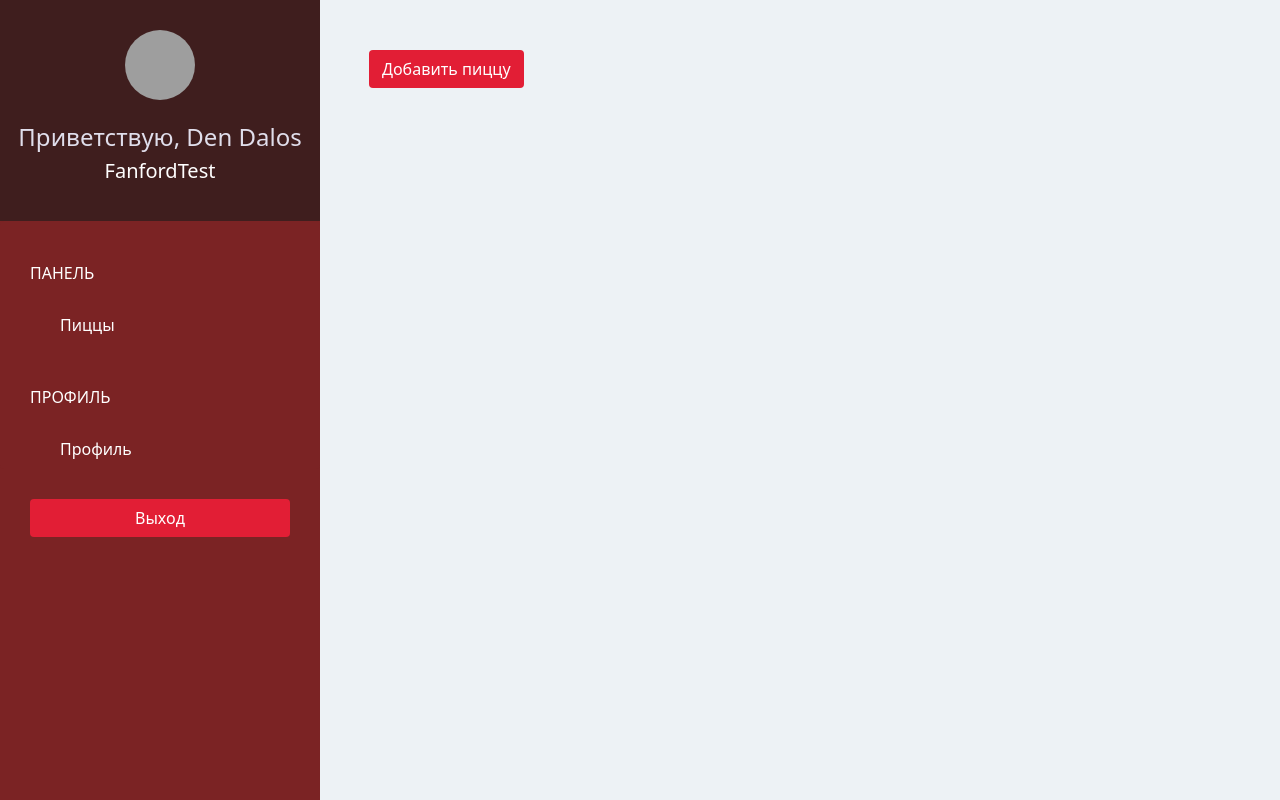
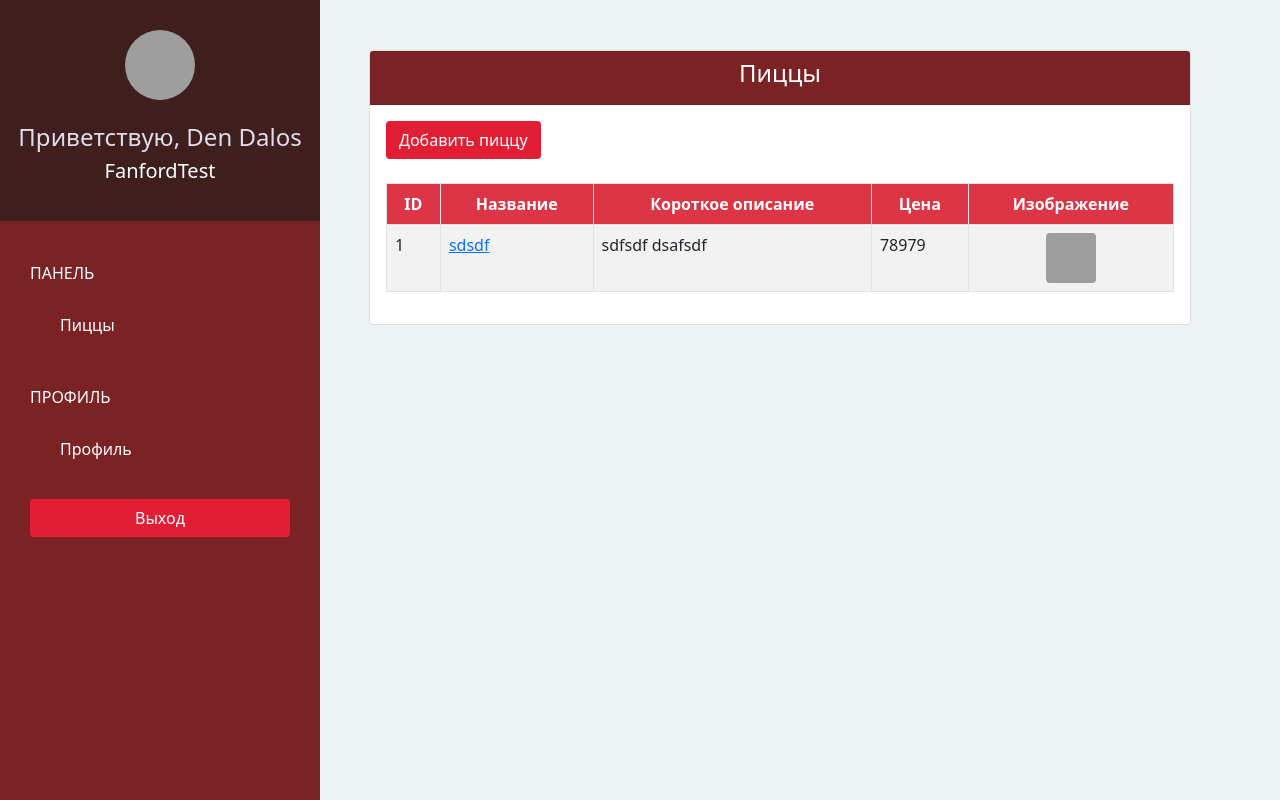
Before and after one commit to YakovlevDS/django_task_6_Pizza_shop_project_part_3_api, a Django app: page /pizzashop/pizza/ in a window 1280 px wide. Run offline with Django 3.2, Linux system fonts and the light colour scheme; a user stored in the database is signed in; data comes from the database, SQL or seed files in the repository; some libraries are stand-ins or nearby versions; grey boxes are pictures that could not be loaded.

Commit message:
feat:add table pizza def and html

```diff
--- a/pizzashopapp/templates/pizzashop/pizza.html
+++ b/pizzashopapp/templates/pizzashop/pizza.html
@@ -1,7 +1,43 @@
 {% extends 'pizzashop/base.html' %}
 
 {% block page %}
-<div class="offset-lg-4 col-lg-8">
-  <a href="{% url 'pizzashop-add-pizza' %}" class="btn btn-red">Добавить пиццу</a>
+<div class="offset-lg-4 col-lg-10">
+  <div class="card">
+    <div class="card-header bg-ruby">
+      <h4 class="card-title text-center text-white">
+        Пиццы
+      </h4>
+    </div>
+    <div class="card-body">
+      <div class="text-right">
+        <a href="{% url 'pizzashop-add-pizza' %}" class="btn btn-red">Добавить пиццу</a>
+        <br>
+        <br>
+      </div>
+      <table class="table table-bordered table-hover table-striped">
+        <thead>
+          <tr class="bg-danger text-white text-center">
+            <th>ID</th>
+            <th>Название</th>
+            <th>Короткое описание</th>
+            <th>Цена</th>
+            <th>Изображение</th>
+          </tr>
+        </thead>
+        <tbody>
+          {% for pizza in pizzas %}
+            <tr>
+              <td scope="row">{{ pizza.id }}</td>
+              <td><a href="#">{{ pizza.name }}</a></td>
+              <td>{{ pizza.short_description }}</td>
+              <td>{{ pizza.price }}</td>
+              <td class="text-center"><img class="rounded"
+                src="{{ MEDIA_URL }}{{ pizza.image }}" width="50" height="50"></td>
+            </tr>
+          {% endfor %}
+        </tbody>
+      </table>
+    </div>
+  </div>
 </div>
 {% endblock %}
--- a/pizzashopapp/views.py
+++ b/pizzashopapp/views.py
@@ -5,6 +5,7 @@
 
 from django.contrib.auth.models import User
 from django.contrib.auth import authenticate, login
+from pizzashopapp.models import Pizza
 
 # Create your views here.
 def home(request):
@@ -34,7 +35,8 @@
 
 @login_required(login_url='/pizzashop/sign-in/')
 def pizzashop_pizza(request):
-    return render(request, 'pizzashop/pizza.html', {})
+    pizzas = Pizza.objects.filter(pizzashop=request.user.pizzashop).order_by("-id")
+    return render(request, 'pizzashop/pizza.html', { 'pizzas': pizzas})
 
 @login_required(login_url='/pizzashop/sign-in/')
 def pizzashop_add_pizza(request):
```
